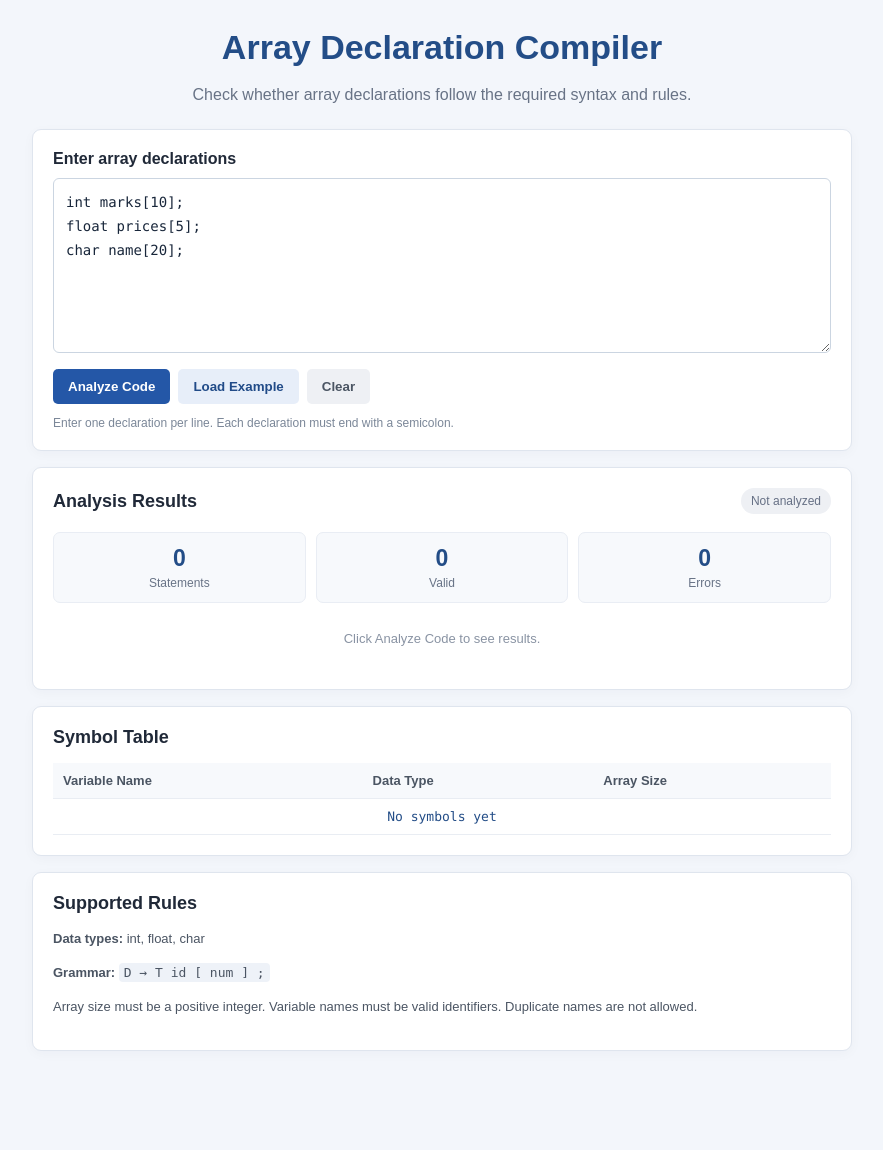
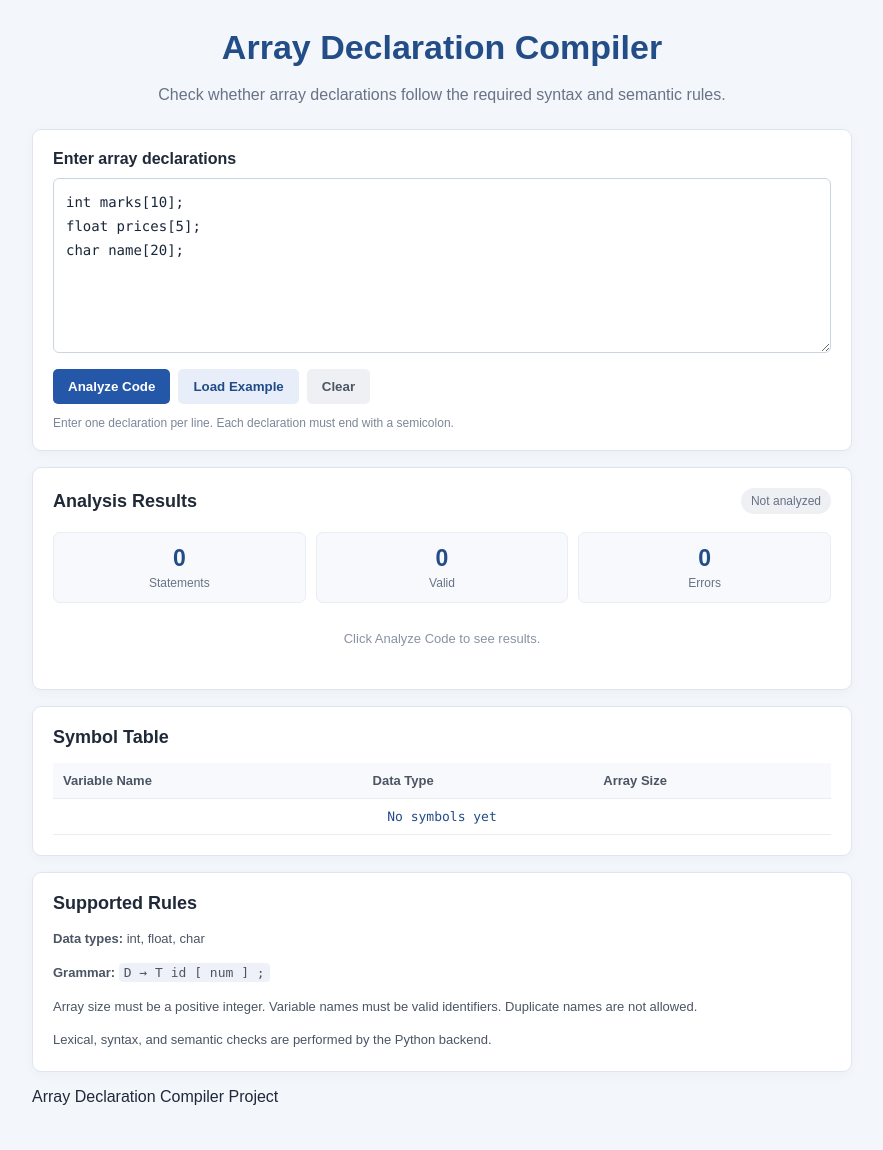
Before and after one commit to aletajohnson123/array-declaration-compiler, a Python web app: template templates/index.html in a window 1280 px wide. Shown: the whole page, without its empty margins (198-1081 px from the left). Before the commit the page ends 1051 px from the top, so only its background shows below. Run offline with Jinja, Linux system fonts and the light colour scheme; the template is opened without the code that fills it, so the values that code supplies are empty.

Commit message:
Update index.html

```diff
--- a/templates/index.html
+++ b/templates/index.html
@@ -1,62 +1,143 @@
-<!-- Frontend HTML file for the Array Declaration Compiler -->
+
 <!DOCTYPE html>
 <html lang="en">
 <head>
     <meta charset="UTF-8">
     <meta name="viewport" content="width=device-width, initial-scale=1.0">
+
     <title>Array Declaration Compiler</title>
-  <link rel="stylesheet" href="static/style.css">
+
+    <link
+        rel="stylesheet"
+        href="{{ url_for('static', filename='style.css') }}"
+    >
+
+    <script
+        src="{{ url_for('static', filename='script.js') }}"
+        defer
+    ></script>
 </head>
+
 <body>
     <main class="container">
+
         <header>
             <h1>Array Declaration Compiler</h1>
-      <p>Check whether array declarations follow the required syntax and rules.</p>
+            <p>
+                Check whether array declarations follow the required
+                syntax and semantic rules.
+            </p>
         </header>
 
         <section class="card">
             <label for="sourceCode">Enter array declarations</label>
+
             <textarea id="sourceCode" spellcheck="false">int marks[10];
 float prices[5];
 char name[20];</textarea>
+
             <div class="buttons">
-        <button id="analyzeBtn" type="button">Analyze Code</button>
-        <button id="exampleBtn" type="button" class="secondary">Load Example</button>
-        <button id="clearBtn" type="button" class="light">Clear</button>
+                <button id="analyzeBtn" type="button">
+                    Analyze Code
+                </button>
+
+                <button id="exampleBtn" type="button" class="secondary">
+                    Load Example
+                </button>
+
+                <button id="clearBtn" type="button" class="light">
+                    Clear
+                </button>
             </div>
-      <p class="hint">Enter one declaration per line. Each declaration must end with a semicolon.</p>
+
+            <p class="hint">
+                Enter one declaration per line. Each declaration must
+                end with a semicolon.
+            </p>
         </section>
 
         <section class="card">
             <div class="heading-row">
                 <h2>Analysis Results</h2>
-        <span id="status" class="status">Not analyzed</span>
+                <span id="status" class="status" role="status">
+                    Not analyzed
+                </span>
             </div>
+
             <div class="summary">
-        <div><strong id="total">0</strong><span>Statements</span></div>
-        <div><strong id="valid">0</strong><span>Valid</span></div>
-        <div><strong id="errors">0</strong><span>Errors</span></div>
+                <div>
+                    <strong id="total">0</strong>
+                    <span>Statements</span>
                 </div>
-      <div id="messages" aria-live="polite"><p class="empty">Click Analyze Code to see results.</p></div>
+
+                <div>
+                    <strong id="valid">0</strong>
+                    <span>Valid</span>
+                </div>
+
+                <div>
+                    <strong id="errors">0</strong>
+                    <span>Errors</span>
+                </div>
+            </div>
+
+            <div id="messages" aria-live="polite">
+                <p class="empty">
+                    Click Analyze Code to see results.
+                </p>
+            </div>
         </section>
 
         <section class="card">
             <h2>Symbol Table</h2>
+
             <div class="table-scroll">
                 <table>
-          <thead><tr><th>Variable Name</th><th>Data Type</th><th>Array Size</th></tr></thead>
-          <tbody id="symbols"><tr><td colspan="3" class="empty">No symbols yet</td></tr></tbody>
+                    <thead>
+                        <tr>
+                            <th>Variable Name</th>
+                            <th>Data Type</th>
+                            <th>Array Size</th>
+                        </tr>
+                    </thead>
+
+                    <tbody id="symbols">
+                        <tr>
+                            <td colspan="3" class="empty">
+                                No symbols yet
+                            </td>
+                        </tr>
+                    </tbody>
                 </table>
             </div>
         </section>
 
         <section class="card rules">
             <h2>Supported Rules</h2>
+
             <p><b>Data types:</b> int, float, char</p>
-      <p><b>Grammar:</b> <code>D → T id [ num ] ;</code></p>
-      <p>Array size must be a positive integer. Variable names must be valid identifiers. Duplicate names are not allowed.</p>
+
+            <p>
+                <b>Grammar:</b>
+                <code>D → T id [ num ] ;</code>
+            </p>
+
+            <p>
+                Array size must be a positive integer.
+                Variable names must be valid identifiers.
+                Duplicate names are not allowed.
+            </p>
+
+            <p class="hint">
+                Lexical, syntax, and semantic checks are performed
+                by the Python backend.
+            </p>
         </section>
+
+        <footer>
+            <p>Array Declaration Compiler Project</p>
+        </footer>
+
     </main>
-  <script src="static/script.js"></script>
 </body>
 </html>
```
Lines whose indentation alone changed are shown as unchanged.
